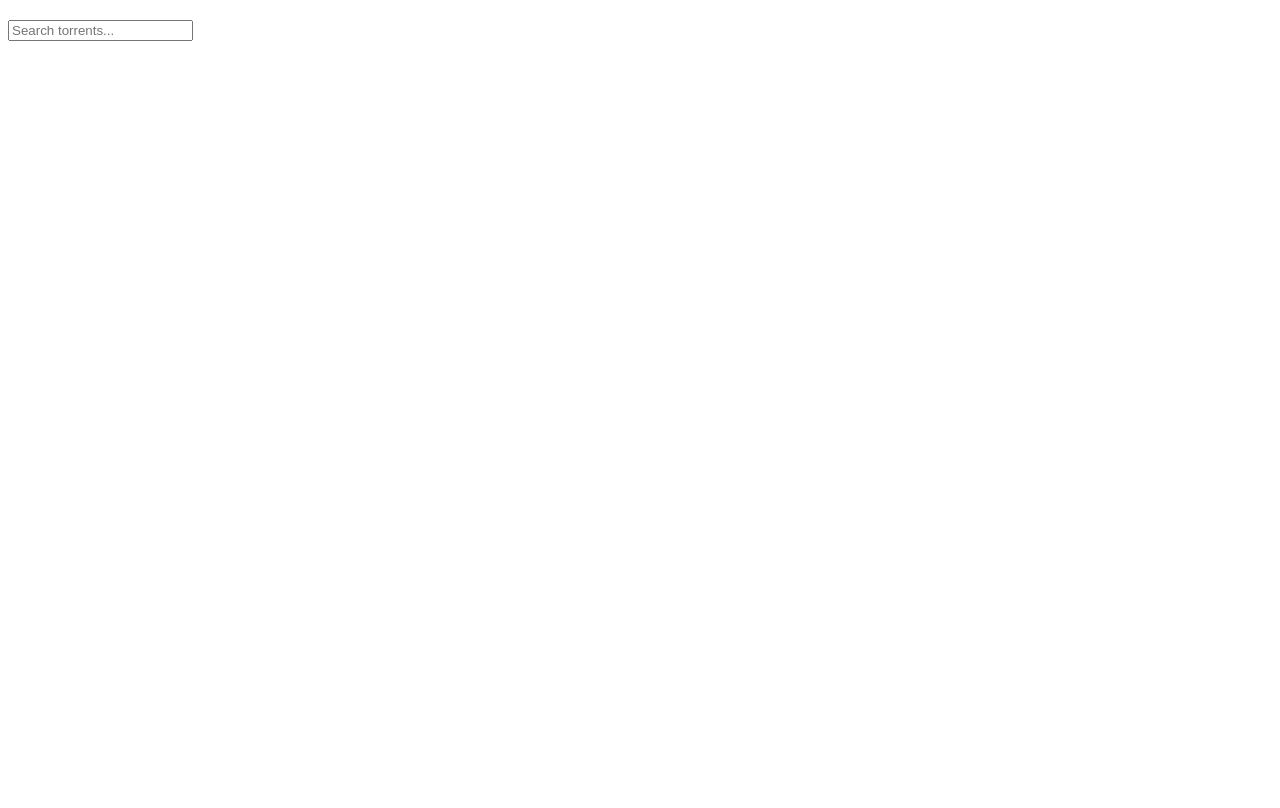
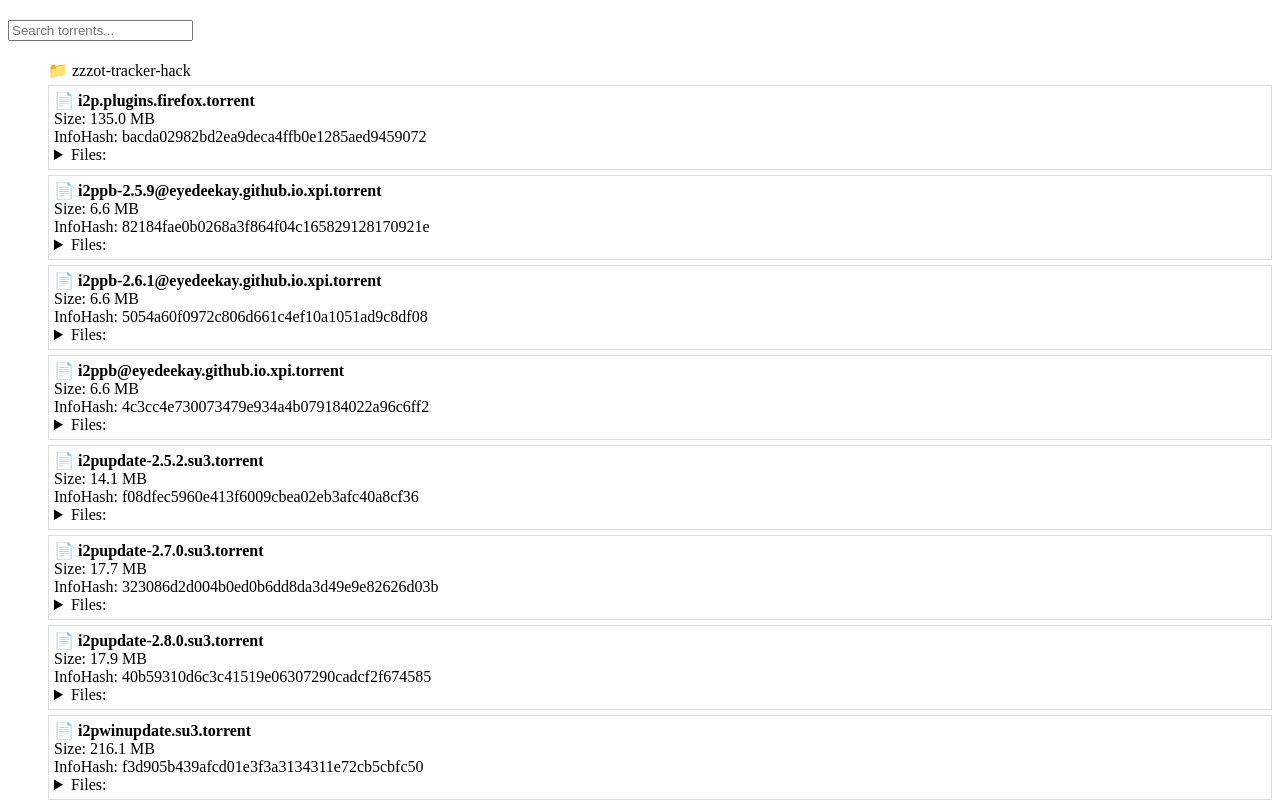
Before and after one commit to eyedeekay/go-indexer, a plain HTML site: page index.html in a window 1280 px wide. Drawn offline with Linux system fonts and the light colour scheme.

Commit message:
minor reorg

```diff
--- a/index.html
+++ b/index.html
@@ -28,3 +28,15 @@
         <input type="text" id="search" onkeyup="search()" placeholder="Search torrents...">
     </div>
     <div class="directory">
+        <div class="directory"><input type="checkbox" id="dir_0xc0000ab240" checked><label for="dir_0xc0000ab240">📁 zzzot-tracker-hack</label><div class="contents"><div class="torrent-info">📄 <strong>i2p.plugins.firefox.torrent</strong><br>Size: 135.0 MB<br>InfoHash: bacda02982bd2ea9deca4ffb0e1285aed9459072<br><details><summary>Files:</summary><ul><li>i2p.plugins.firefox/i2pfirefox.su3 (67.5 MB)</li><li>i2p.plugins.firefox/i2pfirefox.xpi2p (67.5 MB)</li></ul></details></div>
+<div class="torrent-info">📄 <strong>i2ppb-2.5.9@eyedeekay.github.io.xpi.torrent</strong><br>Size: 6.6 MB<br>InfoHash: 82184fae0b0268a3f864f04c165829128170921e<br><details><summary>Files:</summary><ul><li>i2ppb-2.5.9@eyedeekay.github.io.xpi (6.6 MB)</li></ul></details></div>
+<div class="torrent-info">📄 <strong>i2ppb-2.6.1@eyedeekay.github.io.xpi.torrent</strong><br>Size: 6.6 MB<br>InfoHash: 5054a60f0972c806d661c4ef10a1051ad9c8df08<br><details><summary>Files:</summary><ul><li>i2ppb-2.6.1@eyedeekay.github.io.xpi (6.6 MB)</li></ul></details></div>
+<div class="torrent-info">📄 <strong>i2ppb@eyedeekay.github.io.xpi.torrent</strong><br>Size: 6.6 MB<br>InfoHash: 4c3cc4e730073479e934a4b079184022a96c6ff2<br><details><summary>Files:</summary><ul><li>i2ppb-2.7.1@eyedeekay.github.io.xpi (6.6 MB)</li></ul></details></div>
+<div class="torrent-info">📄 <strong>i2pupdate-2.5.2.su3.torrent</strong><br>Size: 14.1 MB<br>InfoHash: f08dfec5960e413f6009cbea02eb3afc40a8cf36<br><details><summary>Files:</summary><ul><li>i2pupdate-2.5.2.su3 (14.1 MB)</li></ul></details></div>
+<div class="torrent-info">📄 <strong>i2pupdate-2.7.0.su3.torrent</strong><br>Size: 17.7 MB<br>InfoHash: 323086d2d004b0ed0b6dd8da3d49e9e82626d03b<br><details><summary>Files:</summary><ul><li>i2pupdate-2.7.0.su3 (17.7 MB)</li></ul></details></div>
+<div class="torrent-info">📄 <strong>i2pupdate-2.8.0.su3.torrent</strong><br>Size: 17.9 MB<br>InfoHash: 40b59310d6c3c41519e06307290cadcf2f674585<br><details><summary>Files:</summary><ul><li>i2pupdate-2.8.0.su3 (17.9 MB)</li></ul></details></div>
+<div class="torrent-info">📄 <strong>i2pwinupdate.su3.torrent</strong><br>Size: 216.1 MB<br>InfoHash: f3d905b439afcd01e3f3a3134311e72cb5cbfc50<br><details><summary>Files:</summary><ul><li>i2pwinupdate.su3 (216.1 MB)</li></ul></details></div>
+</div></div>
+    </div>
+</body>
+</html>
```
Also changed, not shown: 2 other files.
